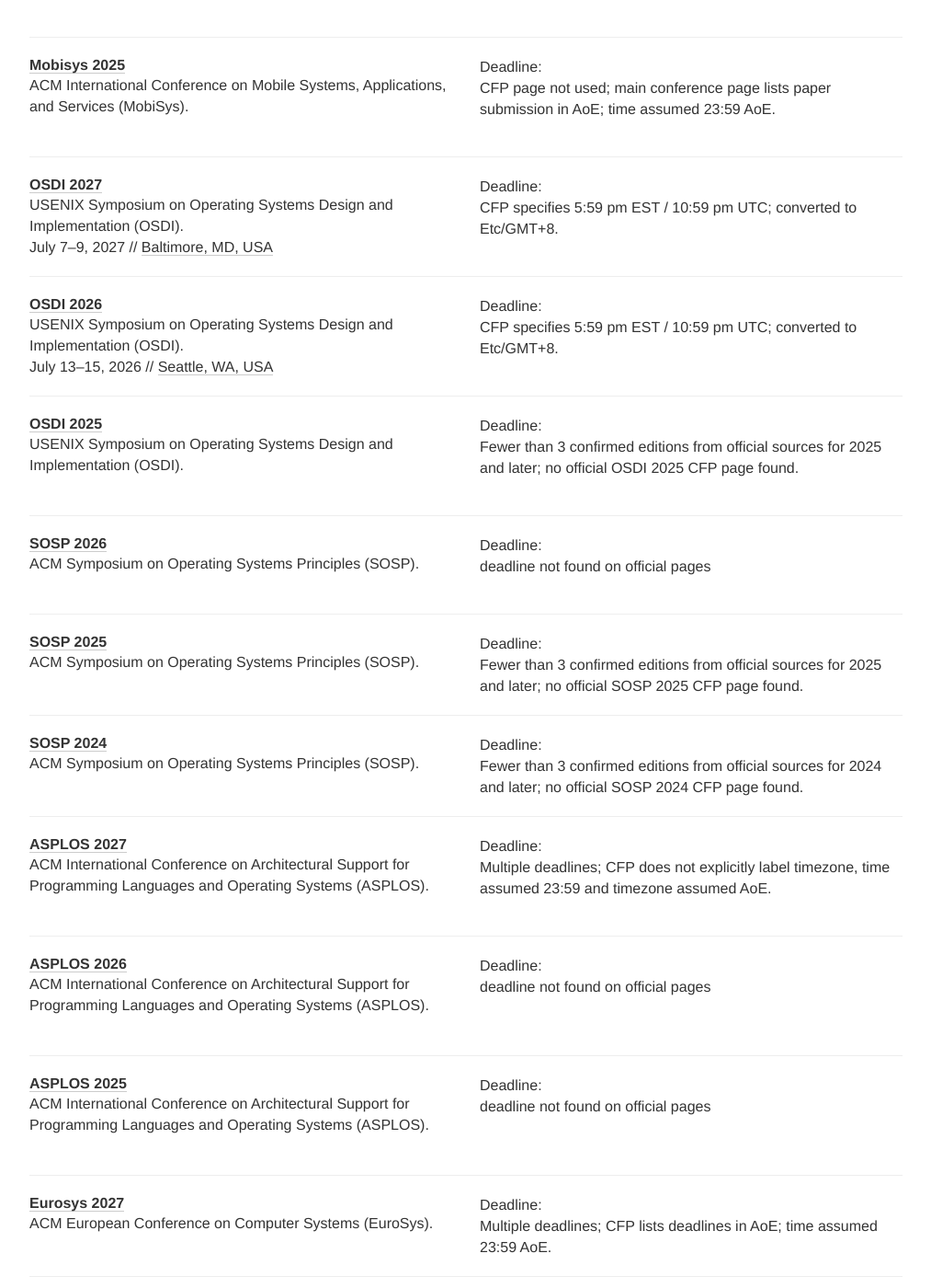
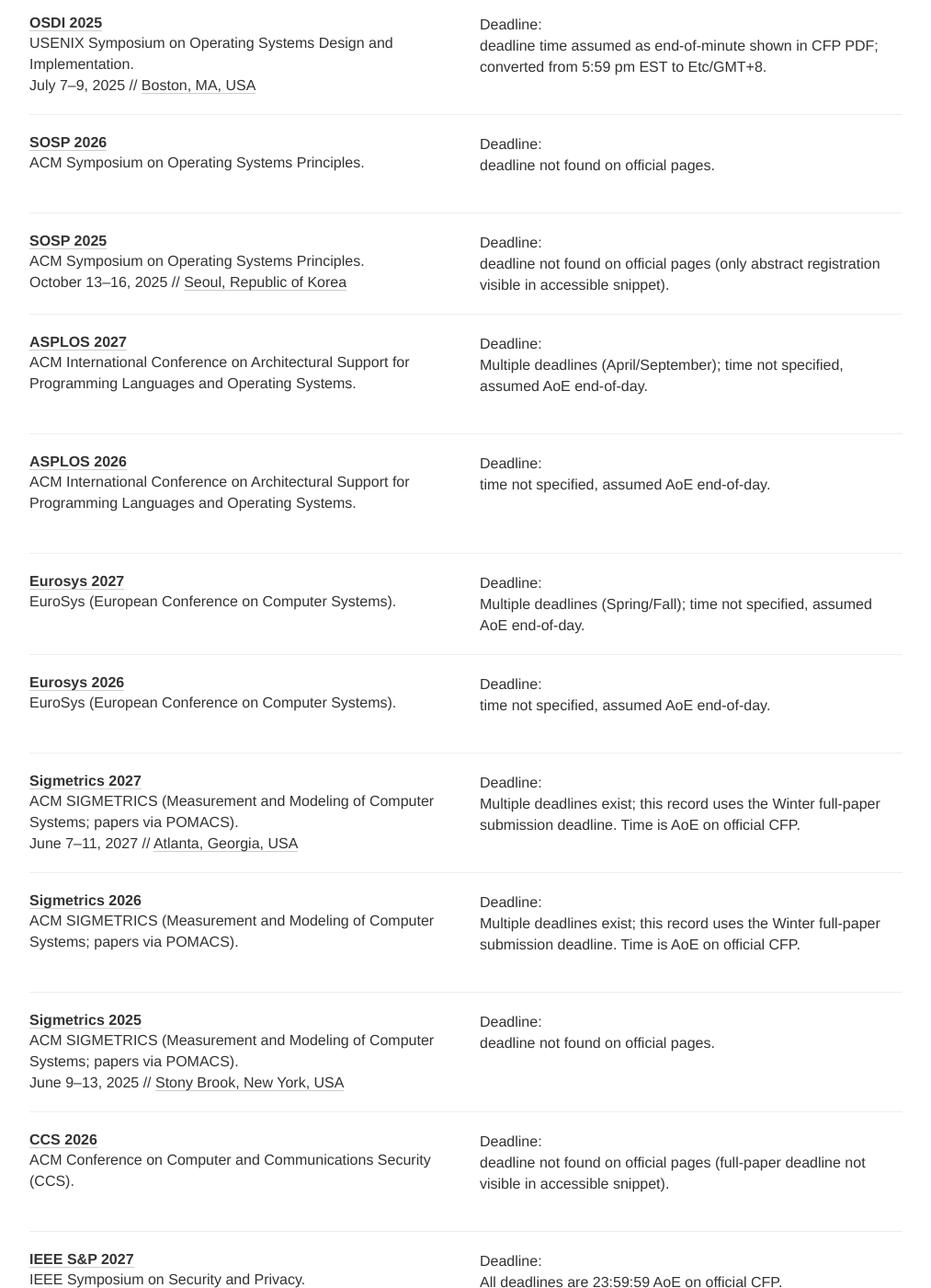
Before and after one commit to Vito-Swift/Vito-Swift.github.io, a Jekyll site: the page built from index.html, in a window 1280 px wide and 1400 px high, scrolled down 2104 px. Shown: the whole window at 92% size, without its empty margins (133-1146 px from the left). Built offline with Jekyll 4.4.1, drawn with Linux system fonts in a browser that asks for light colours; nearby versions of some CDN libraries; comment, search, counter and statistics services are not loaded; some of the changed text lies outside the part shown.

Commit message:
chore: update conferences/types data

```diff
--- a/_data/conferences.yml
+++ b/_data/conferences.yml
@@ -1,426 +1,329 @@
 - name: SIGCOMM
   year: 2026
   date: August 17 - 21, 2026
-  description: ACM SIGCOMM Conference (ACM Special Interest Group on Data Communication)
-    main annual conference on communication networks and networked systems.
+  description: ACM SIGCOMM Conference (data communication networks and networked systems).
   link: https://conferences.sigcomm.org/sigcomm/2026/
-  comment: CFP lists full-paper deadline in AoE; time assumed 23:59 AoE.
   type: networking
   tags:
   - networking
-  deadline: 2026-02-07 07:59
+  deadline: 2026-02-06 23:59
   timezone: Etc/GMT+8
-  place: Denver, CO, USA
+  place: Denver, Colorado, USA
 - name: SIGCOMM
   year: 2025
   date: September 8 - 11, 2025
-  description: ACM SIGCOMM Conference main annual conference on communication networks
-    and networked systems.
+  description: ACM SIGCOMM Conference (data communication networks and networked systems).
   link: https://conferences.sigcomm.org/sigcomm/2025/
-  comment: CFP lists deadline as 23:59 UTC; converted to Etc/GMT+8.
+  comment: deadline time assumed as end-of-day since CFP specifies date/time in UTC
+    but not explicitly 23:59.
   type: networking
   tags:
   - networking
-  deadline: 2025-02-01 07:59
+  deadline: 2025-01-31 07:59
   timezone: Etc/GMT+8
   place: Coimbra, Portugal
 - name: SIGCOMM
   year: 2024
   date: August 4 - 8, 2024
-  description: ACM SIGCOMM Conference main annual conference on communication networks
-    and networked systems.
+  description: ACM SIGCOMM Conference (data communication networks and networked systems).
   link: https://conferences.sigcomm.org/sigcomm/2024/
-  comment: deadline not found on official pages
+  comment: deadline not found on official pages.
   type: networking
   tags:
   - networking
   place: Sydney, Australia
 - name: MobiCom
-  year: 2027
-  date: Oct 18-22, 2027
-  description: ACM International Conference on Mobile Computing and Networking (MobiCom).
-  link: https://www.sigmobile.org/mobicom/2027/cfp.html
-  comment: deadline not found on official pages
+  year: 2026
+  description: ACM International Conference on Mobile Computing and Networking.
+  link: https://www.sigmobile.org/mobicom/2026/cfp.html
+  comment: Multiple deadlines (Summer/Winter). Times are AoE on official page.
+  type: networking
+  tags:
+  - networking
+  deadline:
+  - 2025-09-04 11:59
+  - 2026-03-14 11:59
+  timezone: Etc/GMT+8
+- name: MobiCom
+  year: 2025
+  description: ACM International Conference on Mobile Computing and Networking.
+  link: https://www.sigmobile.org/mobicom/2025/cfp.html
+  comment: deadline not found on official pages.
   type: networking
   tags:
   - networking
 - name: MobiCom
-  year: 2026
-  description: ACM International Conference on Mobile Computing and Networking (MobiCom).
-  link: https://www.sigmobile.org/mobicom/2026/
-  comment: Main conference page lists paper submission date in AoE; time assumed 23:59
-    AoE.
+  year: 2024
+  description: ACM International Conference on Mobile Computing and Networking.
+  link: https://www.sigmobile.org/mobicom/2024/cfp.html
+  comment: deadline not found on official pages.
   type: networking
   tags:
   - networking
-  deadline: 2026-03-14 07:59
-  timezone: Etc/GMT+8
-- name: MobiCom
-  year: 2025
-  description: ACM International Conference on Mobile Computing and Networking (MobiCom).
-  link: https://www.sigmobile.org/mobicom/2025/cfp.html
-  comment: Multiple deadlines.
-  type: networking
-  tags:
-  - networking
-  deadline:
-  - 2024-08-30 07:59
-  - 2025-03-12 07:59
-  timezone: Etc/GMT+8
-- name: SenSys
-  year: 2027
-  description: ACM/IEEE International Conference on Embedded Networked Sensor Systems
-    (SenSys).
-  link: https://sensys.acm.org/2027/cfp.html
-  comment: CFP lists deadline in AoE; time assumed 23:59 AoE.
-  type: others
-  tags:
-  - others
-  deadline: 2026-06-06 07:59
-  timezone: Etc/GMT+8
 - name: SenSys
   year: 2026
-  description: ACM/IEEE International Conference on Embedded Networked Sensor Systems
-    (SenSys).
+  description: ACM SenSys (Embedded AI and Sensing Systems).
   link: https://sensys.acm.org/2026/cfp.html
-  comment: deadline not found on official pages
+  comment: deadline not found on official pages.
   type: others
   tags:
   - others
 - name: SenSys
   year: 2025
-  description: ACM International Conference on Embedded Networked Sensor Systems (SenSys).
+  description: ACM SenSys (Embedded Networked Sensor Systems / sensing systems).
   link: https://sensys.acm.org/2025/cfp.html
-  comment: CFP lists deadline in AoE; time assumed 23:59 AoE.
   type: others
   tags:
   - others
-  deadline: 2024-11-15 07:59
+  deadline: 2024-11-15 15:59
   timezone: Etc/GMT+8
 - name: NSDI
   year: 2027
   date: May 11–13, 2027
-  description: USENIX Symposium on Networked Systems Design and Implementation (NSDI).
+  description: USENIX Symposium on Networked Systems Design and Implementation.
   link: https://www.usenix.org/conference/nsdi27/call-for-papers
-  comment: CFP specifies 11:59 pm US EDT; converted to Etc/GMT+8.
+  comment: Multiple deadlines (Spring/Fall); official times are US EDT.
   type: networking
   tags:
   - networking
-  deadline: 2026-04-24 11:59
+  deadline:
+  - 2026-04-24 11:59
+  - 2026-09-18 11:59
   timezone: Etc/GMT+8
   place: Providence, RI, USA
 - name: NSDI
   year: 2026
   date: May 4–6, 2026
-  description: USENIX Symposium on Networked Systems Design and Implementation (NSDI).
+  description: USENIX Symposium on Networked Systems Design and Implementation.
   link: https://www.usenix.org/conference/nsdi26/call-for-papers
-  comment: CFP specifies 11:59 pm US PDT; converted to Etc/GMT+8.
+  comment: Multiple deadlines (Spring/Fall); official times are US PDT.
   type: networking
   tags:
   - networking
-  deadline: 2025-04-26 14:59
+  deadline:
+  - 2025-04-26 14:59
+  - 2025-09-19 14:59
   timezone: Etc/GMT+8
   place: Renton, WA, USA
 - name: NSDI
   year: 2025
-  description: USENIX Symposium on Networked Systems Design and Implementation (NSDI).
+  date: April 28–30, 2025
+  description: USENIX Symposium on Networked Systems Design and Implementation.
   link: https://www.usenix.org/conference/nsdi25/call-for-papers
-  comment: deadline not found on official pages
+  comment: Multiple deadlines (Spring/Fall); official times are US EDT.
   type: networking
   tags:
   - networking
+  deadline:
+  - 2024-05-08 11:59
+  - 2024-09-20 11:59
+  timezone: Etc/GMT+8
+  place: Philadelphia, PA, USA
 - name: Mobisys
-  year: 2027
-  description: ACM International Conference on Mobile Systems, Applications, and Services
-    (MobiSys).
-  link: https://www.sigmobile.org/mobisys/2027/call_for_papers/
-  comment: deadline not found on official pages
+  year: 2026
+  description: ACM International Conference on Mobile Systems, Applications, and Services.
+  link: https://www.sigmobile.org/mobisys/2026/call_for_papers/
   type: others
   tags:
   - others
+  deadline: 2025-12-06 11:59
+  timezone: Etc/GMT+8
 - name: Mobisys
-  year: 2026
-  description: ACM International Conference on Mobile Systems, Applications, and Services
-    (MobiSys).
-  link: https://www.sigmobile.org/mobisys/2026/call_for_papers/
-  comment: CFP lists deadline in AoE; time assumed 23:59 AoE.
+  year: 2025
+  description: ACM International Conference on Mobile Systems, Applications, and Services.
+  link: https://sigmobile.org/mobisys/2025/
   type: others
   tags:
   - others
-  deadline: 2025-12-06 07:59
+  deadline: 2024-12-10 11:59
   timezone: Etc/GMT+8
-- name: Mobisys
-  year: 2025
-  description: ACM International Conference on Mobile Systems, Applications, and Services
-    (MobiSys).
-  link: https://sigmobile.org/mobisys/2025/
-  comment: CFP page not used; main conference page lists paper submission in AoE;
-    time assumed 23:59 AoE.
+- name: OSDI
+  year: 2026
+  description: USENIX Symposium on Operating Systems Design and Implementation.
+  link: https://www.usenix.org/conference/osdi26/call-for-papers
+  comment: deadline not found on official pages.
   type: others
   tags:
   - others
-  deadline: 2024-12-10 07:59
-  timezone: Etc/GMT+8
 - name: OSDI
-  year: 2027
-  date: July 7–9, 2027
-  description: USENIX Symposium on Operating Systems Design and Implementation (OSDI).
-  link: https://www.usenix.org/conference/osdi27/call-for-papers
-  comment: CFP specifies 5:59 pm EST / 10:59 pm UTC; converted to Etc/GMT+8.
+  year: 2025
+  date: July 7–9, 2025
+  description: USENIX Symposium on Operating Systems Design and Implementation.
+  link: https://www.usenix.org/conference/osdi25/call-for-papers
+  comment: deadline time assumed as end-of-minute shown in CFP PDF; converted from
+    5:59 pm EST to Etc/GMT+8.
   type: others
   tags:
   - others
-  deadline: 2026-12-09 06:59
+  deadline: 2024-12-11 06:59
   timezone: Etc/GMT+8
-  place: Baltimore, MD, USA
-- name: OSDI
-  year: 2026
-  date: July 13–15, 2026
-  description: USENIX Symposium on Operating Systems Design and Implementation (OSDI).
-  link: https://www.usenix.org/conference/osdi26/call-for-papers
-  comment: CFP specifies 5:59 pm EST / 10:59 pm UTC; converted to Etc/GMT+8.
-  type: others
-  tags:
-  - others
-  deadline: 2025-12-12 06:59
-  timezone: Etc/GMT+8
-  place: Seattle, WA, USA
-- name: OSDI
-  year: 2025
-  description: USENIX Symposium on Operating Systems Design and Implementation (OSDI).
-  comment: Fewer than 3 confirmed editions from official sources for 2025 and later;
-    no official OSDI 2025 CFP page found.
-  type: others
-  tags:
-  - others
+  place: Boston, MA, USA
 - name: SOSP
   year: 2026
-  description: ACM Symposium on Operating Systems Principles (SOSP).
-  link: https://sigops.org/s/conferences/sosp/2026/cfp.html
-  comment: deadline not found on official pages
+  description: ACM Symposium on Operating Systems Principles.
+  link: https://sigops.org/s/conferences/sosp/2026/
+  comment: deadline not found on official pages.
   type: others
   tags:
   - others
 - name: SOSP
   year: 2025
-  description: ACM Symposium on Operating Systems Principles (SOSP).
-  comment: Fewer than 3 confirmed editions from official sources for 2025 and later;
-    no official SOSP 2025 CFP page found.
+  date: October 13–16, 2025
+  description: ACM Symposium on Operating Systems Principles.
+  link: https://www.sigops.org/s/conferences/sosp/2025/cfp.html
+  comment: deadline not found on official pages (only abstract registration visible
+    in accessible snippet).
   type: others
   tags:
   - others
-- name: SOSP
-  year: 2024
-  description: ACM Symposium on Operating Systems Principles (SOSP).
-  comment: Fewer than 3 confirmed editions from official sources for 2024 and later;
-    no official SOSP 2024 CFP page found.
-  type: others
-  tags:
-  - others
+  place: Seoul, Republic of Korea
 - name: ASPLOS
   year: 2027
   description: ACM International Conference on Architectural Support for Programming
-    Languages and Operating Systems (ASPLOS).
+    Languages and Operating Systems.
   link: https://www.asplos-conference.org/asplos2027/cfp/
-  comment: Multiple deadlines; CFP does not explicitly label timezone, time assumed
-    23:59 and timezone assumed AoE.
+  comment: Multiple deadlines (April/September); time not specified, assumed AoE end-of-day.
   type: architecture
   tags:
   - architecture
   deadline:
-  - 2026-04-16 07:59
+  - 2026-04-16 11:59
+  - null
   timezone: Etc/GMT+8
 - name: ASPLOS
   year: 2026
   description: ACM International Conference on Architectural Support for Programming
-    Languages and Operating Systems (ASPLOS).
-  comment: deadline not found on official pages
+    Languages and Operating Systems.
+  link: https://www.asplos-conference.org/asplos2026/cfp/
+  comment: time not specified, assumed AoE end-of-day.
   type: architecture
   tags:
   - architecture
-- name: ASPLOS
-  year: 2025
-  description: ACM International Conference on Architectural Support for Programming
-    Languages and Operating Systems (ASPLOS).
-  comment: deadline not found on official pages
-  type: architecture
-  tags:
-  - architecture
+  deadline: 2025-03-13 11:59
+  timezone: Etc/GMT+8
 - name: Eurosys
   year: 2027
-  description: ACM European Conference on Computer Systems (EuroSys).
+  description: EuroSys (European Conference on Computer Systems).
   link: https://2027.eurosys.org/cfp.html
-  comment: Multiple deadlines; CFP lists deadlines in AoE; time assumed 23:59 AoE.
+  comment: Multiple deadlines (Spring/Fall); time not specified, assumed AoE end-of-day.
   type: others
   tags:
   - others
   deadline:
-  - 2026-05-15 07:59
-  - 2026-09-25 07:59
+  - 2026-05-15 11:59
+  - 2026-09-25 11:59
   timezone: Etc/GMT+8
 - name: Eurosys
   year: 2026
-  description: ACM European Conference on Computer Systems (EuroSys).
-  comment: deadline not found on official pages
+  description: EuroSys (European Conference on Computer Systems).
+  link: https://2026.eurosys.org/cfp.html
+  comment: time not specified, assumed AoE end-of-day.
   type: others
   tags:
   - others
-- name: Eurosys
-  year: 2025
-  description: ACM European Conference on Computer Systems (EuroSys).
-  comment: deadline not found on official pages
+  deadline: 2025-05-16 11:59
+  timezone: Etc/GMT+8
+- name: Sigmetrics
+  year: 2027
+  date: June 7-11, 2027
+  description: ACM SIGMETRICS (Measurement and Modeling of Computer Systems; papers
+    via POMACS).
+  link: https://www.sigmetrics.org/sigmetrics2027/
+  comment: Multiple deadlines exist; this record uses the Winter full-paper submission
+    deadline. Time is AoE on official CFP.
   type: others
   tags:
   - others
+  deadline: 2027-01-12 11:59
+  timezone: Etc/GMT+8
+  place: Atlanta, Georgia, USA
 - name: Sigmetrics
-  year: 2027
-  date: June 7-11, 2027
-  description: 'ACM SIGMETRICS / POMACS: Measurement and modeling/analysis of computer
-    systems (conference presentations of accepted POMACS papers).'
-  link: https://www.sigmetrics.org/sigmetrics2027/pages/cfp.html
-  comment: Multiple deadlines exist in CFP; only one (upcoming) main paper submission
-    date captured from CFP snippet; time assumed 23:59 AoE.
+  year: 2026
+  description: ACM SIGMETRICS (Measurement and Modeling of Computer Systems; papers
+    via POMACS).
+  link: https://sigmetrics.org/sigmetrics2026/call_for_papers.html
+  comment: Multiple deadlines exist; this record uses the Winter full-paper submission
+    deadline. Time is AoE on official CFP.
   type: others
   tags:
   - others
-  deadline: 2027-01-12 07:59
+  deadline: 2026-01-14 11:59
   timezone: Etc/GMT+8
-  place: Atlanta, GA, USA
 - name: Sigmetrics
-  year: 2026
-  description: ACM SIGMETRICS / POMACS.
-  link: https://sigmetrics.org/sigmetrics2026/call_for_papers.html
-  comment: CFP lists paper submission date without explicit timezone; time assumed
-    23:59 and timezone assumed AoE.
+  year: 2025
+  date: June 9-13, 2025
+  description: ACM SIGMETRICS (Measurement and Modeling of Computer Systems; papers
+    via POMACS).
+  link: https://www.sigmetrics.org/sigmetrics2025/
+  comment: deadline not found on official pages.
   type: others
   tags:
   - others
-  deadline: 2026-01-14 07:59
-  timezone: Etc/GMT+8
-- name: Sigmetrics
-  year: 2025
-  description: ACM SIGMETRICS / POMACS.
-  comment: deadline not found on official pages
-  type: others
-  tags:
-  - others
+  place: Stony Brook, New York, USA
 - name: CCS
   year: 2026
-  description: ACM Conference on Computer and Communications Security (ACM CCS).
+  description: ACM Conference on Computer and Communications Security (CCS).
   link: https://www.sigsac.org/ccs/CCS2026/call-for/call-for-papers.html
-  comment: Multiple deadlines.
-  type: security
-  tags:
-  - security
-  deadline:
-  - 2026-01-15 07:59
-  - 2026-04-30 07:59
-  timezone: Etc/GMT+8
-- name: CCS
-  year: 2025
-  description: ACM Conference on Computer and Communications Security (ACM CCS).
-  link: https://sigsac.hosting.acm.org/ccs/CCS2025/call-for-papers/
-  comment: deadline not found on official pages
-  type: security
-  tags:
-  - security
-- name: CCS
-  year: 2027
-  description: ACM Conference on Computer and Communications Security (ACM CCS).
-  link: https://www.sigsac.org/ccs/CCS2027/
-  comment: deadline not found on official pages
+  comment: deadline not found on official pages (full-paper deadline not visible in
+    accessible snippet).
   type: security
   tags:
   - security
 - name: IEEE S&P
   year: 2027
-  date: MAY 17-20, 2027
   description: IEEE Symposium on Security and Privacy.
   link: https://sp2027.ieee-security.org/cfpapers.html
-  comment: Multiple deadlines; CFP lists AoE; time assumed 23:59:59 AoE for each date.
+  comment: All deadlines are 23:59:59 AoE on official CFP.
   type: security
   tags:
   - security
-  deadline:
-  - 2026-06-12 07:59
-  - 2026-11-18 07:59
+  deadline: 2026-06-12 11:59
   timezone: Etc/GMT+8
-  place: Montreal, Canada
-- name: IEEE S&P
-  year: 2026
-  description: IEEE Symposium on Security and Privacy.
-  link: https://www.ieee-security.org/TC/SP2026/cfpapers.html
-  comment: deadline not found on official pages
-  type: security
-  tags:
-  - security
-- name: IEEE S&P
-  year: 2025
-  description: IEEE Symposium on Security and Privacy.
-  comment: deadline not found on official pages
-  type: security
-  tags:
-  - security
 - name: NDSS
   year: 2027
   date: 22 to 26 March 2027
   description: Network and Distributed System Security (NDSS) Symposium.
   link: https://www.ndss-symposium.org/ndss2027/submissions/call-for-papers/
-  comment: CFP gives date (no time); time assumed 23:59 and timezone assumed AoE.
+  comment: Multiple cycles (Summer/Fall); deadlines are 11:59 PM AoE on official CFP.
   type: security
   tags:
   - security
-  deadline: 2026-05-07 07:59
+  deadline:
+  - 2026-05-07 11:59
+  - 2026-08-20 11:59
   timezone: Etc/GMT+8
   place: Seoul, Republic of Korea
-- name: NDSS
-  year: 2026
-  description: Network and Distributed System Security (NDSS) Symposium.
-  link: https://www.ndss-symposium.org/ndss2026/submissions/call-for-papers/
-  comment: CFP gives date (no time); time assumed 23:59 and timezone assumed AoE.
+- name: USENIX Security
+  year: 2027
+  date: August 11–13, 2027
+  description: USENIX Security Symposium.
+  link: https://www.usenix.org/conference/usenixsecurity27
+  comment: Official page lists at least Cycle 2 submission due date; other cycle deadlines
+    not extracted here.
   type: security
   tags:
   - security
-  deadline: 2025-08-07 07:59
+  deadline: 2027-01-27 11:59
   timezone: Etc/GMT+8
-- name: NDSS
-  year: 2025
-  description: Network and Distributed System Security (NDSS) Symposium.
-  link: https://www.ndss-symposium.org/ndss2025/submissions/call-for-papers/
-  comment: CFP gives date (no time); time assumed 23:59 and timezone assumed AoE.
-  type: security
-  tags:
-  - security
-  deadline: 2024-04-18 07:59
-  timezone: Etc/GMT+8
-- name: USENIX Security
-  year: 2027
-  description: USENIX Security Symposium.
-  link: https://www.usenix.org/conference/usenixsecurity27/call-for-papers
-  comment: CFP lists deadline date (no explicit timezone on snippet); time assumed
-    23:59 and timezone assumed AoE.
-  type: security
-  tags:
-  - security
-  deadline: 2027-01-27 07:59
-  timezone: Etc/GMT+8
+  place: Denver, CO, USA
 - name: USENIX Security
   year: 2026
   description: USENIX Security Symposium.
   link: https://www.usenix.org/conference/usenixsecurity26/call-for-papers
-  comment: CFP specifies 11:59 pm AoE; converted to Etc/GMT+8.
+  comment: Multiple cycles (Cycle 1/Cycle 2); deadlines are 11:59 pm AoE on official
+    CFP.
   type: security
   tags:
   - security
-  deadline: 2026-02-06 07:59
+  deadline:
+  - 2025-08-27 11:59
+  - 2026-02-06 11:59
   timezone: Etc/GMT+8
 - name: USENIX Security
   year: 2025
   description: USENIX Security Symposium.
   link: https://www.usenix.org/conference/usenixsecurity25/call-for-papers
-  comment: CFP gives date (no time); time assumed 23:59 and timezone assumed AoE.
+  comment: deadline not found on official pages.
   type: security
   tags:
   - security
-  deadline: 2025-01-23 07:59
-  timezone: Etc/GMT+8
```
